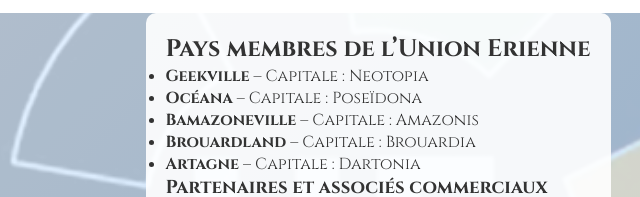
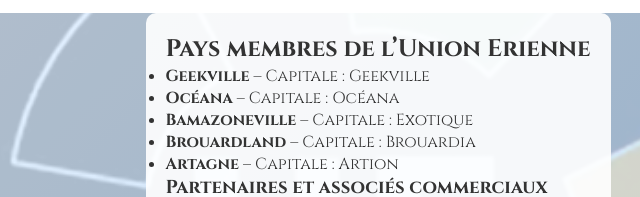
Before and after one commit to Titou2012/UnionErienne, a plain HTML site: page membres.html in a window 1280 px wide. Shown: the part 140-337 px from the top of the page, 262-902 px from the left. Drawn offline with Linux system fonts and the light colour scheme.

Commit message:
Correction : capitales exactes pour chaque pays membre

```diff
--- a/membres.html
+++ b/membres.html
@@ -33,11 +33,11 @@
 <main>
     <h2>Pays membres de l’Union Erienne</h2>
     <ul>
-        <li><strong>Geekville</strong> – Capitale : Neotopia</li>
-        <li><strong>Océana</strong> – Capitale : Poseïdona</li>
-        <li><strong>Bamazoneville</strong> – Capitale : Amazonis</li>
+        <li><strong>Geekville</strong> – Capitale : Geekville</li>
+        <li><strong>Océana</strong> – Capitale : Océana</li>
+        <li><strong>Bamazoneville</strong> – Capitale : Exotique</li>
         <li><strong>Brouardland</strong> – Capitale : Brouardia</li>
-        <li><strong>Artagne</strong> – Capitale : Dartonia</li>
+        <li><strong>Artagne</strong> – Capitale : Artion</li>
     </ul>
     <h3>Partenaires et associés commerciaux</h3>
     <ul>
```
